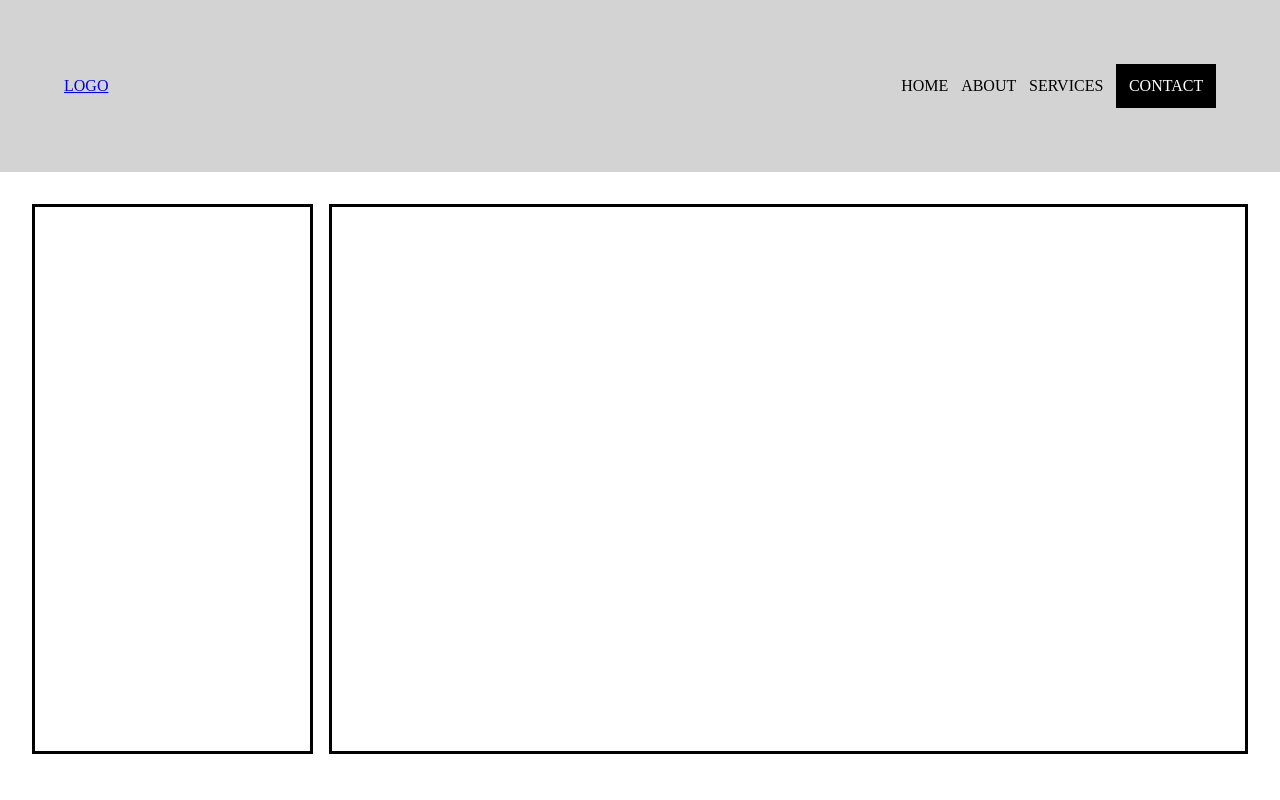
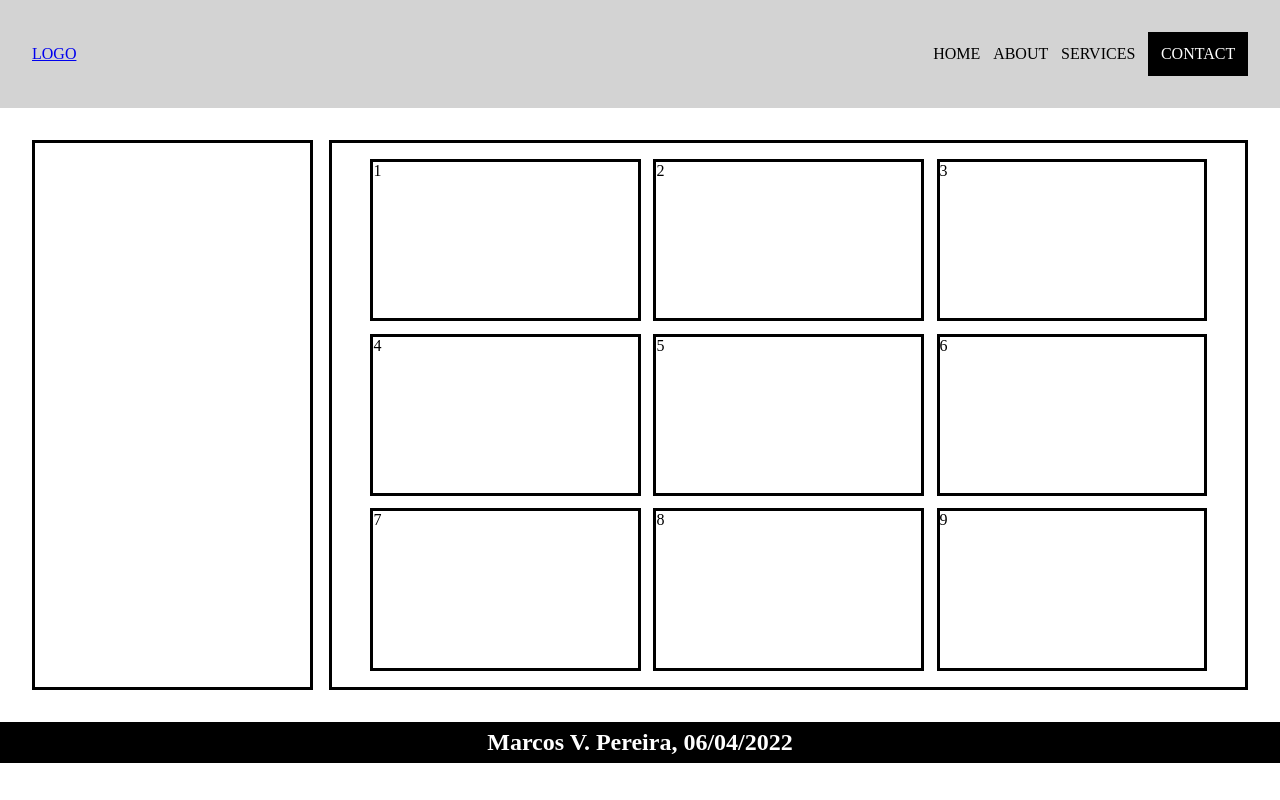
Before and after one commit to Mapive/simpleLayoutFlexBox, a plain HTML site: page index.html in a window 1280 px wide. Drawn offline with Linux system fonts and the light colour scheme.

Commit message:
Add files via upload

```diff
--- a/index.html
+++ b/index.html
@@ -26,9 +26,21 @@
         </aside>
 
         <main>
-
+            <section>1</section>
+            <section>2</section>
+            <section>3</section>
+            <section>4</section>
+            <section>5</section>
+            <section>6</section>
+            <section>7</section>
+            <section>8</section>
+            <section>9</section>
         </main>
     </div>
 
+    <footer>
+        <h2>Marcos V. Pereira, 06/04/2022</h2>
+    </footer>
+
 </body>
 </html>
--- a/style.css
+++ b/style.css
@@ -1,9 +1,13 @@
 *{
     margin: 0;
 }
+body{
+    display: flex;
+    flex-direction: column;
+}
 header{
-    padding: 4rem;
-    background: lightgray
+    padding: 2rem;
+    background: lightgray;
 }
 nav{
     display: flex;
@@ -35,10 +39,27 @@ aside{
 }
 main{
     border: solid;
-    height: 40vw;
     flex: 1;
     padding: 1rem;
+    display: flex;
+    flex-direction: row;
+    flex-wrap: wrap;
+    gap: .8rem;
+    justify-content: center;
+}
+section{
+    width:30%;
+    border: solid;
 }
 aside ul{
     list-style: none;
 }
+footer{
+    display: flex;
+    align-items: center;
+    justify-content: center;
+    margin-top: auto;
+    background-color: black;
+    color: white;
+    height: 2.6rem;
+}
```
